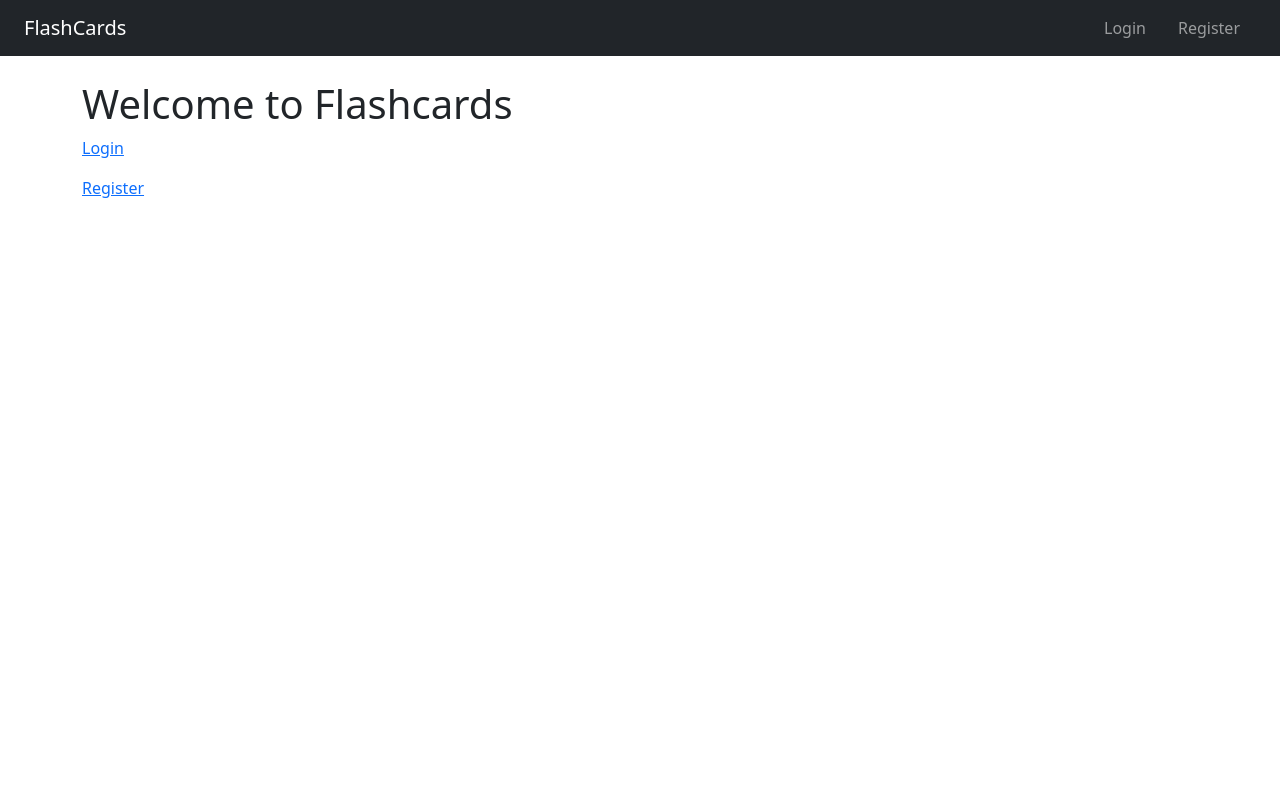
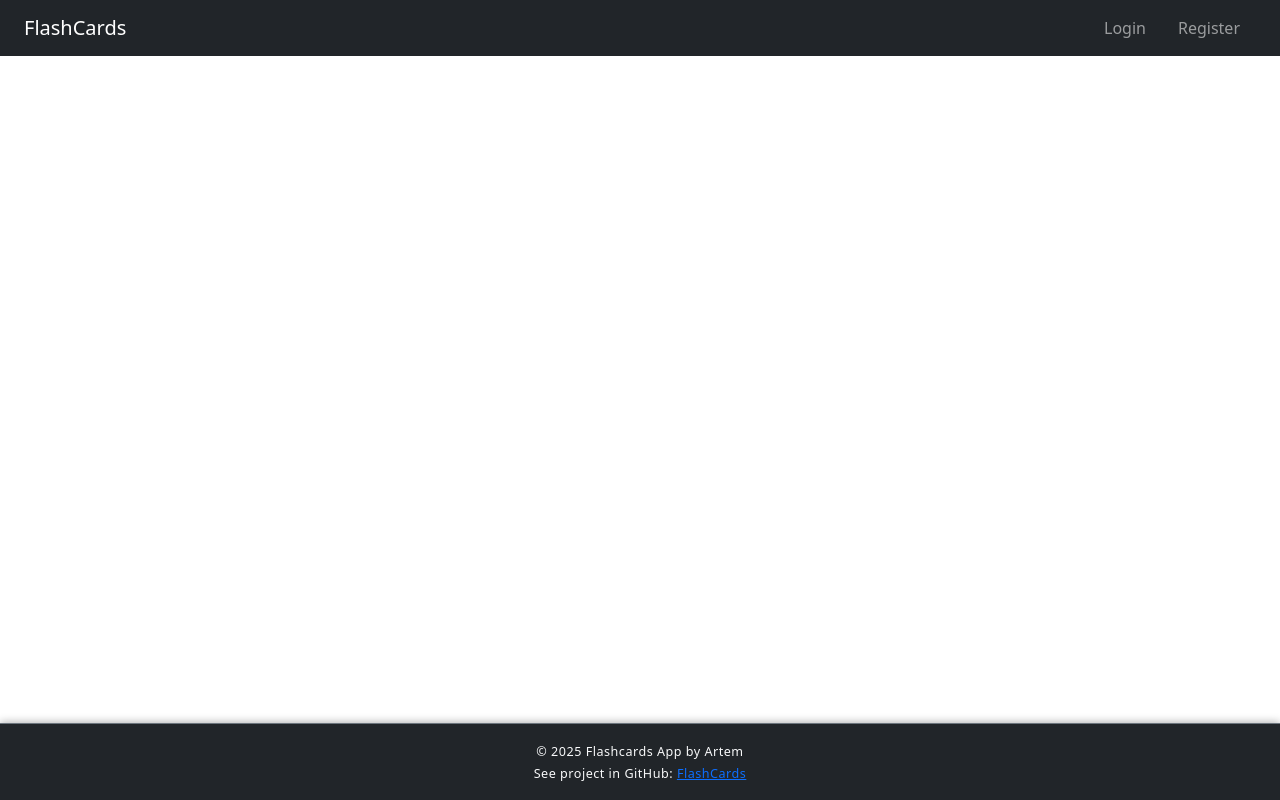
Before and after one commit to art64722/flashcards-app, a Flask app: page / in a window 1280 px wide. Run offline with Flask 3, Linux system fonts and the light colour scheme.

Commit message:
Style footer with dark modren look

```diff
--- a/static/style.css
+++ b/static/style.css
@@ -36,3 +36,9 @@
 .back {
     transform: rotateY(180deg);
 }
+
+footer {
+    font-size: 0.9rem;
+    letter-spacing: 0.5px;
+    box-shadow: 0 -1px 8px rgba(0, 0, 0, 0.3);
+}
--- a/templates/index.html
+++ b/templates/index.html
@@ -3,7 +3,4 @@
 {% block title %}Home{% endblock %}
 
 {% block content %}
-    <h1>Welcome to Flashcards</h1>
-    <p><a href="/login">Login</a></p>
-    <p><a href="/register">Register</a></p>
 {% endblock %}
--- a/templates/layout.html
+++ b/templates/layout.html
@@ -6,7 +6,8 @@
         <link href="https://cdn.jsdelivr.net/npm/bootstrap@5.3.0/dist/css/bootstrap.min.css" rel="stylesheet">
         <link href="/static/style.css" rel="stylesheet">
     </head>
-    <body>
+    <body class="d-flex flex-column min-vh-100">
+        <header>
             <nav class="navbar navbar-expand-lg navbar-dark bg-dark px-4">
                 <a class="navbar-brand" href="/">FlashCards</a>
 
@@ -30,9 +31,18 @@
                     </ul>
                 </div>
             </nav>
+        </header>
 
+        <main class="flex-fill container py-4">
             <div class="container py-4">
                 {% block content %}{% endblock %}
             </div>
+        </main>
+
+        <footer class="bg-dark text-light text-center py-3 mt-auto border-top border-secondary">
+            <small>&copy; 2025 Flashcards App by Artem</small>
+            <br>
+            <small>See project in GitHub: <a href="https://github.com/art64722/flashcards-app.git">FlashCards</a></small>
+        </footer>
     </body>
 </html>
```
Lines whose indentation alone changed are shown as unchanged.
